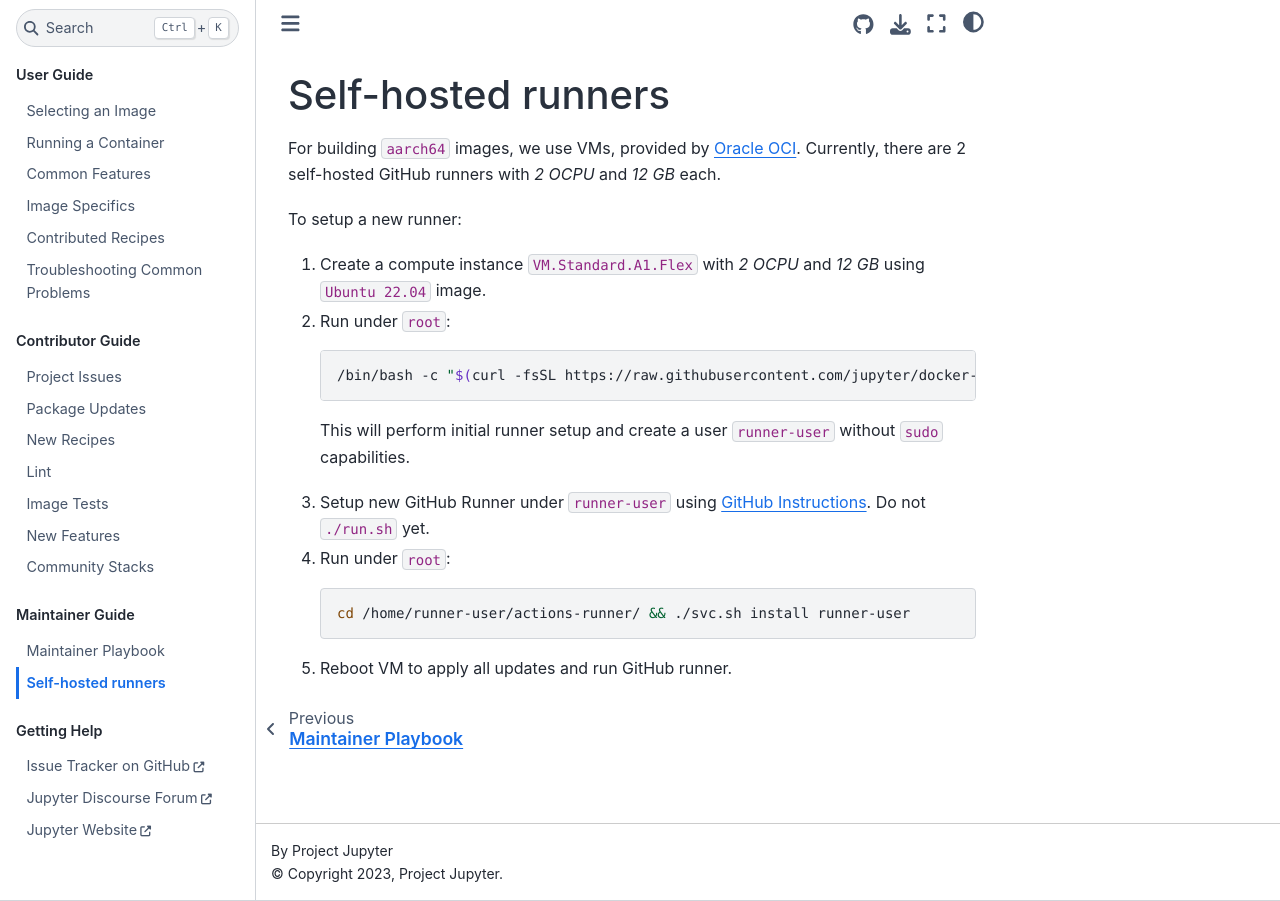
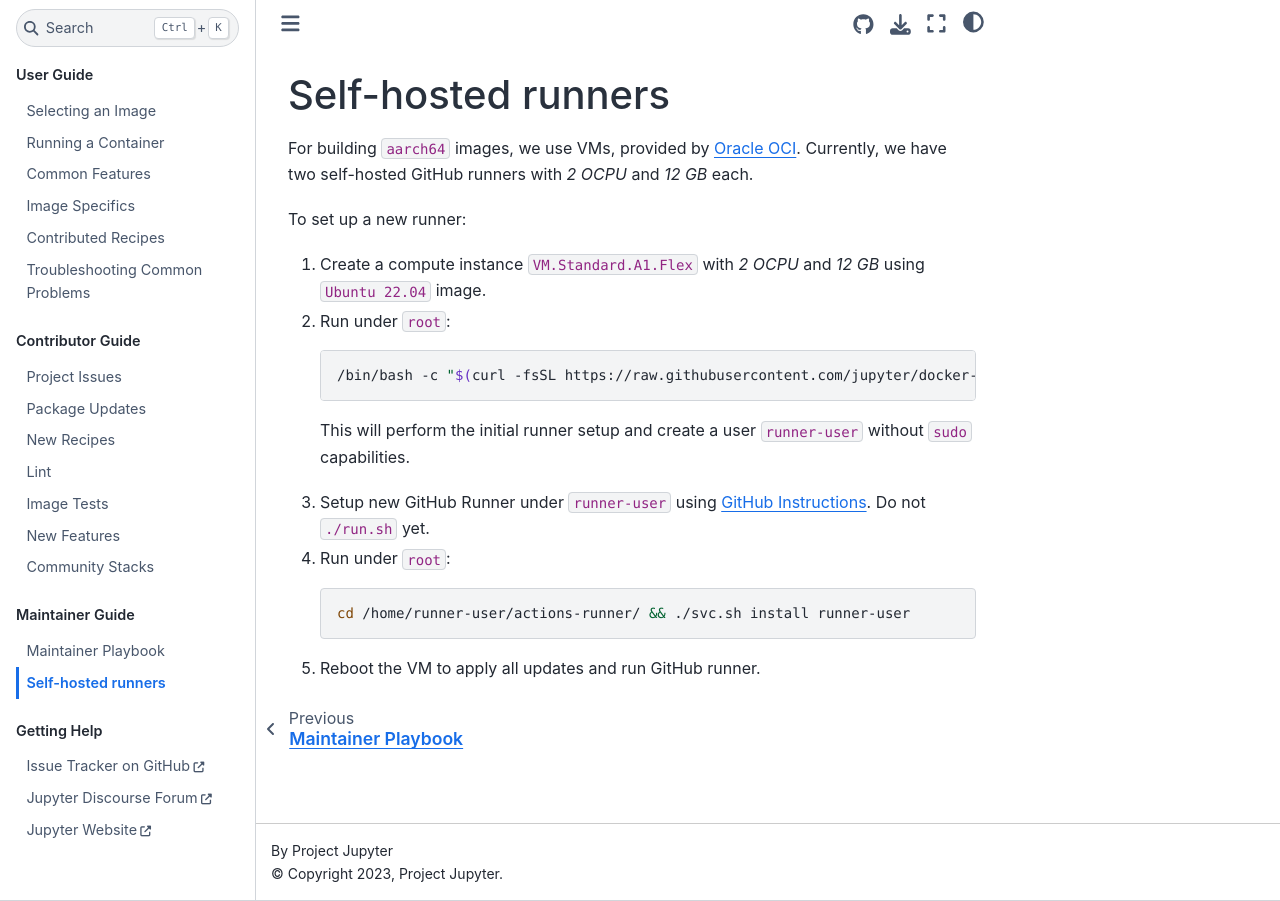
Before and after one commit to jupyter/docker-stacks, a Sphinx documentation site: the page built from docs/maintaining/aarch64-runner.md, in a window 1280 px wide. Built offline with Sphinx 7.4.7 and the Sphinx Book theme 1.1.4, drawn with Linux system fonts in a browser that asks for light colours.

Commit message:
Update aarch64-runner.md

````diff
--- a/docs/maintaining/aarch64-runner.md
+++ b/docs/maintaining/aarch64-runner.md
@@ -1,9 +1,9 @@
 # Self-hosted runners
 
 For building `aarch64` images, we use VMs, provided by [Oracle OCI](https://www.oracle.com/cloud/).
-Currently, there are 2 self-hosted GitHub runners with _2 OCPU_ and _12 GB_ each.
+Currently, we have two self-hosted GitHub runners with _2 OCPU_ and _12 GB_ each.
 
-To setup a new runner:
+To set up a new runner:
 
 1. Create a compute instance `VM.Standard.A1.Flex` with _2 OCPU_ and _12 GB_ using `Ubuntu 22.04` image.
 2. Run under `root`:
@@ -12,7 +12,7 @@
    /bin/bash -c "$(curl -fsSL https://raw.githubusercontent.com/jupyter/docker-stacks/HEAD/aarch64-runner/setup.sh)"
    ```
 
-   This will perform initial runner setup and create a user `runner-user` without `sudo` capabilities.
+   This will perform the initial runner setup and create a user `runner-user` without `sudo` capabilities.
 
 3. Setup new GitHub Runner under `runner-user` using [GitHub Instructions](https://github.com/jupyter/docker-stacks/settings/actions/runners/new?arch=arm64&os=linux).
    Do not `./run.sh` yet.
@@ -22,4 +22,4 @@
    cd /home/runner-user/actions-runner/ && ./svc.sh install runner-user
    ```
 
-5. Reboot VM to apply all updates and run GitHub runner.
+5. Reboot the VM to apply all updates and run GitHub runner.
````
